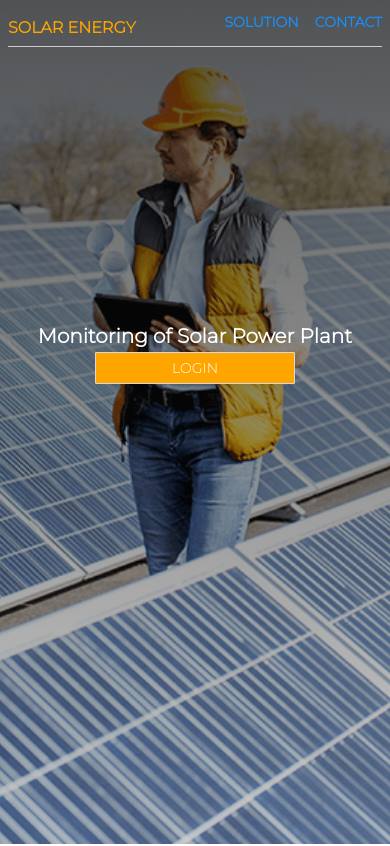
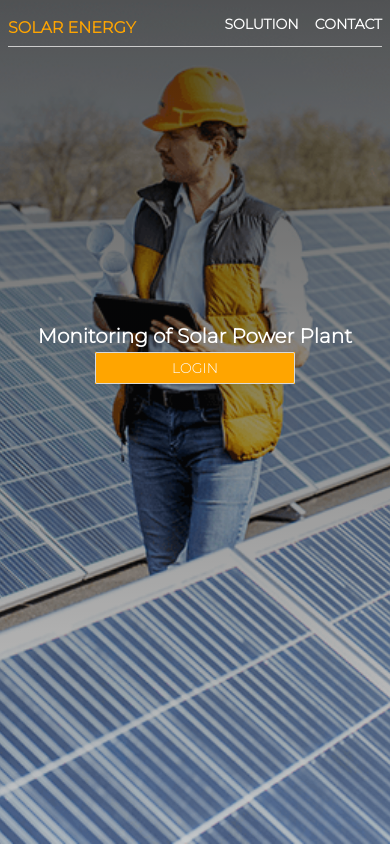
Before and after one commit to davidabuu/swazzy, a Next.js app: page / in a window 390 px wide. Shown: the top 846 px of the page. Built offline with nearby package versions, Linux system fonts and the light colour scheme.

Commit message:
Smooth Scroll Added

```diff
--- a/src/components/Solution.js
+++ b/src/components/Solution.js
@@ -3,7 +3,7 @@ import React from "react";
 
 const Solution = () => {
   return (
-    <div id="solutionyy" className="solution-container">
+    <div id="solution" className="solution-container">
       <div className="solution-info">
         <Image
           src="/sol.jpg"
--- a/styles/globals.css
+++ b/styles/globals.css
@@ -5,8 +5,13 @@ body {
   padding: 0;
   margin: 0;
   font-family: "Montserrat", sans-serif;
-}h1{
+}
+html {
+  scroll-behavior: smooth;
+}
+h1 {
   margin: 0;
+
 }
 * {
   box-sizing: border-box;
@@ -17,6 +22,9 @@ li {
   list-style: none;
 }
 
+a{
+  color: #fff;
+}
 /* Landing Page Style */
 .container-landing {
   background: linear-gradient(0deg, transparent, rgba(9, 10, 10, 0.605)),
@@ -98,41 +106,42 @@ li {
   justify-content: space-around;
   padding-top: 3rem;
 }
-.solution-container p, .solution-container h1{
+.solution-container p,
+.solution-container h1 {
   color: black;
   font-weight: bold;
 }
-.solution-info p{
+.solution-info p {
   width: 400px;
 }
 /* End of Solution Style */
 
 /* Footer Style */
-.footer{
+.footer {
   display: flex;
   align-items: center;
   justify-content: space-around;
   background-color: #eaeaea;
-  padding:3rem;
+  padding: 3rem;
 }
-.footer-flex{
+.footer-flex {
   display: flex;
   align-items: center;
   justify-content: center;
   flex-direction: column;
 }
-.footer a{
+.footer a {
   color: #333;
   font-weight: bold;
   margin-top: 10px;
 }
-.icon{
+.icon {
   color: #333;
 }
 /* End of Footer Style */
 
 /*Resposive Design*/
-@media (max-width: 700px) {
+@media (max-width: 800px) {
   .header {
     margin: 10px 0.5rem;
   }
@@ -145,26 +154,27 @@ li {
   .solution-info {
     flex-direction: column;
   }
-  .info{
+  .info {
     margin-top: 10px;
   }
-  .solution-info p{
+  .solution-info p {
     width: 300px;
+  }
+  .header ul li {
+    padding-left: 1rem;
+    transform: translateY(3px);
   }
 }
 @media (max-width: 400px) {
   .header {
     margin: 10px 0.5rem;
   }
-  .footer{
-    padding:2rem;
+  .footer {
+    padding: 2rem;
   }
   .header h1 {
     font-size: 16px;
   }
-  .header ul li{
-    padding-left: 1rem;
-    transform: translateY(1px);
 
-  }
+
 }
```
